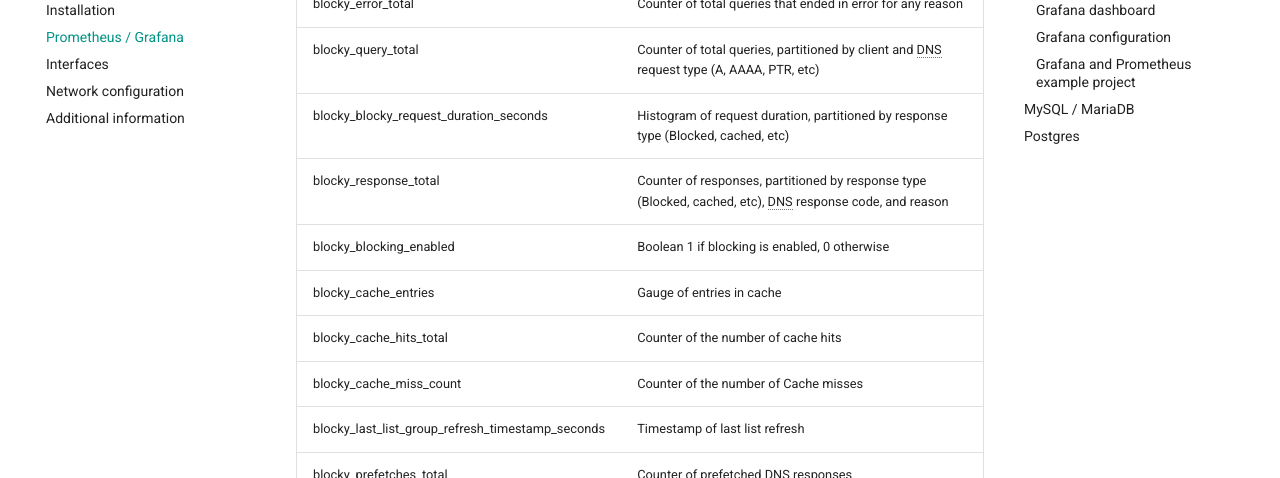
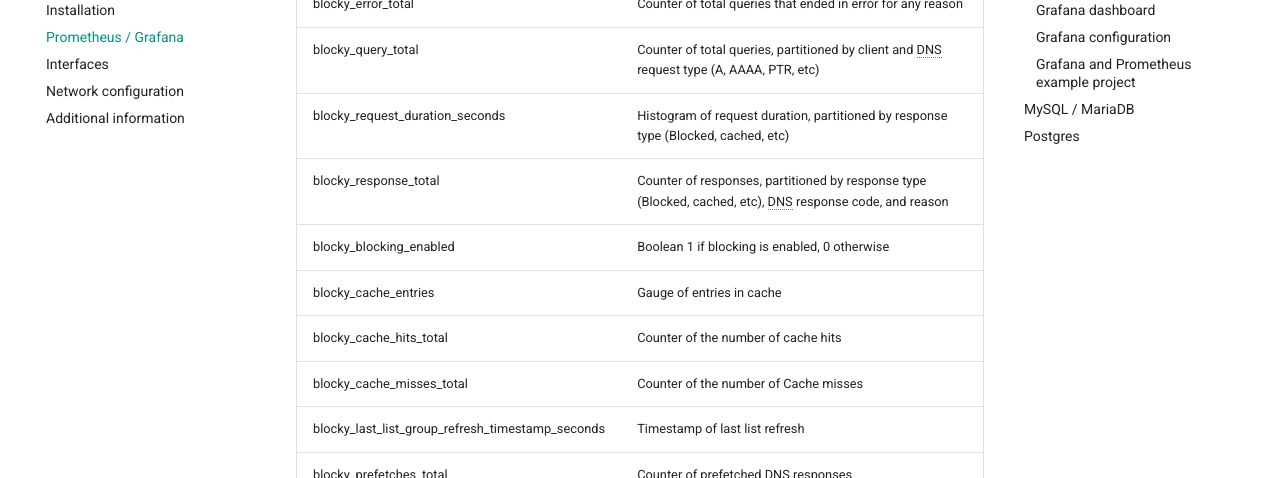
Before and after one commit to 0xERR0R/blocky, an MkDocs documentation site: the page built from docs/prometheus_grafana.md, in a window 1280 px wide and 900 px high, scrolled down 404 px. Shown: the part 152-630 px from the top of the window. Built offline with MkDocs 1.6.1 and Material for MkDocs 9.7.7, drawn with Linux system fonts in a browser that asks for light colours; comment, search, counter and statistics services are not loaded; the version menu is left out.

Commit message:
docs: update wrong metrics names

```diff
--- a/docs/prometheus_grafana.md
+++ b/docs/prometheus_grafana.md
@@ -14,12 +14,12 @@ Following metrics will be exported:
 | blocky_allowlist_cache_entries                   | Gauge of entries in the allowlist cache, partitioned by group |
 | blocky_error_total                               | Counter of total queries that ended in error for any reason |
 | blocky_query_total                               | Counter of total queries, partitioned by client and DNS request type (A, AAAA, PTR, etc) |
-| blocky_blocky_request_duration_seconds           | Histogram of request duration, partitioned by response type (Blocked, cached, etc)  |
+| blocky_request_duration_seconds           	   | Histogram of request duration, partitioned by response type (Blocked, cached, etc)  |
 | blocky_response_total                            | Counter of responses, partitioned by response type (Blocked, cached, etc), DNS response code, and reason |
 | blocky_blocking_enabled                          | Boolean 1 if blocking is enabled, 0 otherwise |
 | blocky_cache_entries                             | Gauge of entries in cache |
 | blocky_cache_hits_total                          | Counter of the number of cache hits |
-| blocky_cache_miss_count                          | Counter of the number of Cache misses |
+| blocky_cache_misses_total                        | Counter of the number of Cache misses |
 | blocky_last_list_group_refresh_timestamp_seconds | Timestamp of last list refresh |
 | blocky_prefetches_total                          | Counter of prefetched DNS responses |
 | blocky_prefetch_hits_total                       | Counter of requests that hit the prefetch cache |
```
